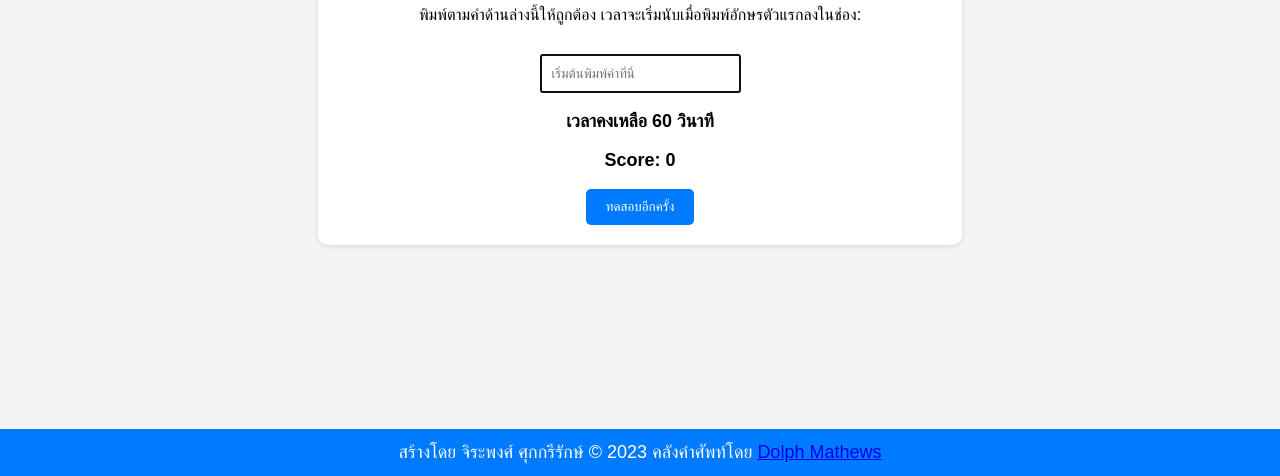
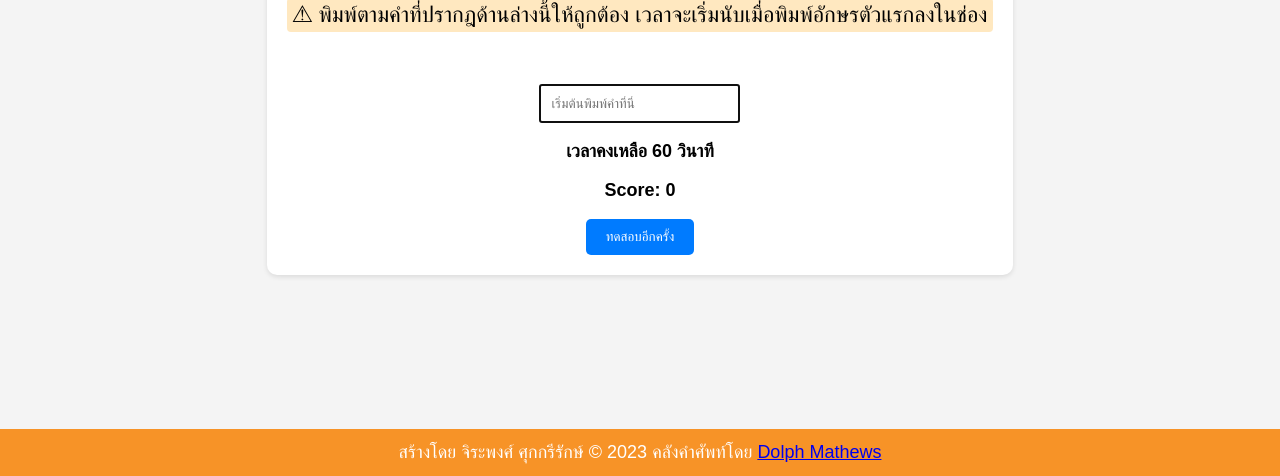
Before and after one commit to jira-edu/typing-speed-test, a plain HTML site: page index.html in a window 1280 px wide. Shown: the part 324-800 px from the top of the page. Drawn offline with Linux system fonts and the light colour scheme; no server answers; a web font is replaced by a local one.

Commit message:
Change some color

```diff
--- a/index.html
+++ b/index.html
@@ -6,11 +6,13 @@
     <title>Typing Speed Test</title>
     <link rel="stylesheet" href="styles.css">
     <link rel="stylesheet" href="https://fonts.googleapis.com/css2?family=IBM+Plex+Sans+Thai:wght@500&display=swap">
+    <link rel="stylesheet" href="https://cdnjs.cloudflare.com/ajax/libs/font-awesome/5.15.3/css/all.min.css" integrity="sha384-KyZXEAg3QhqLMpG8r+8fhAXLRk2vvoC2LFX0V3U6FhTvxj2Rks1tkQ5t0w8AiJzF" crossorigin="anonymous">
+</head>
 </head>
 <body>
     <div class="container">
         <h1>โปรแกรมทดสอบความเร็วในการพิมพ์คำภาษาอังกฤษ</h1>
-        <p>พิมพ์ตามคำด้านล่างนี้ให้ถูกต้อง เวลาจะเริ่มนับเมื่อพิมพ์อักษรตัวแรกลงในช่อง:</p>
+        <p class="instruction">&#9888; พิมพ์ตามคำที่ปรากฎด้านล่างนี้ให้ถูกต้อง เวลาจะเริ่มนับเมื่อพิมพ์อักษรตัวแรกลงในช่อง</p>
         <div id="word-display"></div>
         <input type="text" id="user-input" placeholder="เริ่มต้นพิมพ์คำที่นี่">
         <p id="timer">เวลาคงเหลือ 60 วินาที</p>
--- a/styles.css
+++ b/styles.css
@@ -55,9 +55,16 @@ input[type="text"] {
 }
 
 /* Add more styles and adjustments as needed */
+.instruction {
+    background-color: #FFE8C0; /* Light orange background color */
+    padding: 4px 6px;
+    border-radius: 4px;
+    display: inline-block;
+    font-size: 22px; /* Updated font size */
+}
 
 footer {
-    background-color: #007bff;
+    background-color: #F79327; /* Updated background color */
     color: #fff;
     text-align: center;
     padding: 10px 0;
```
